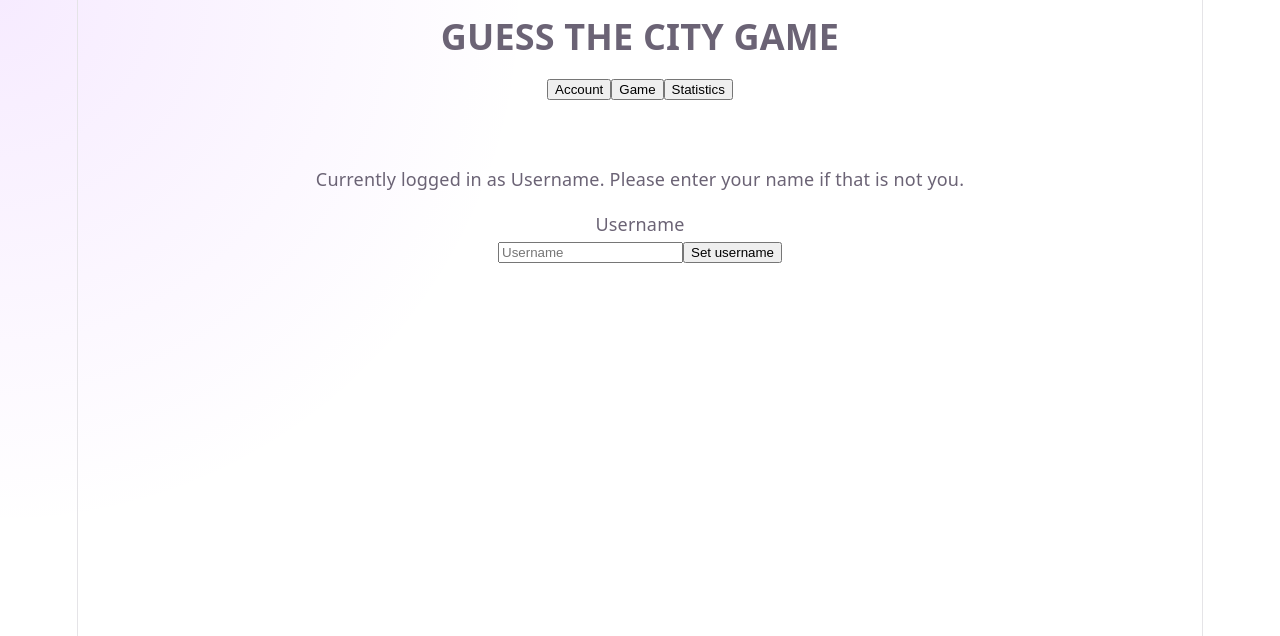
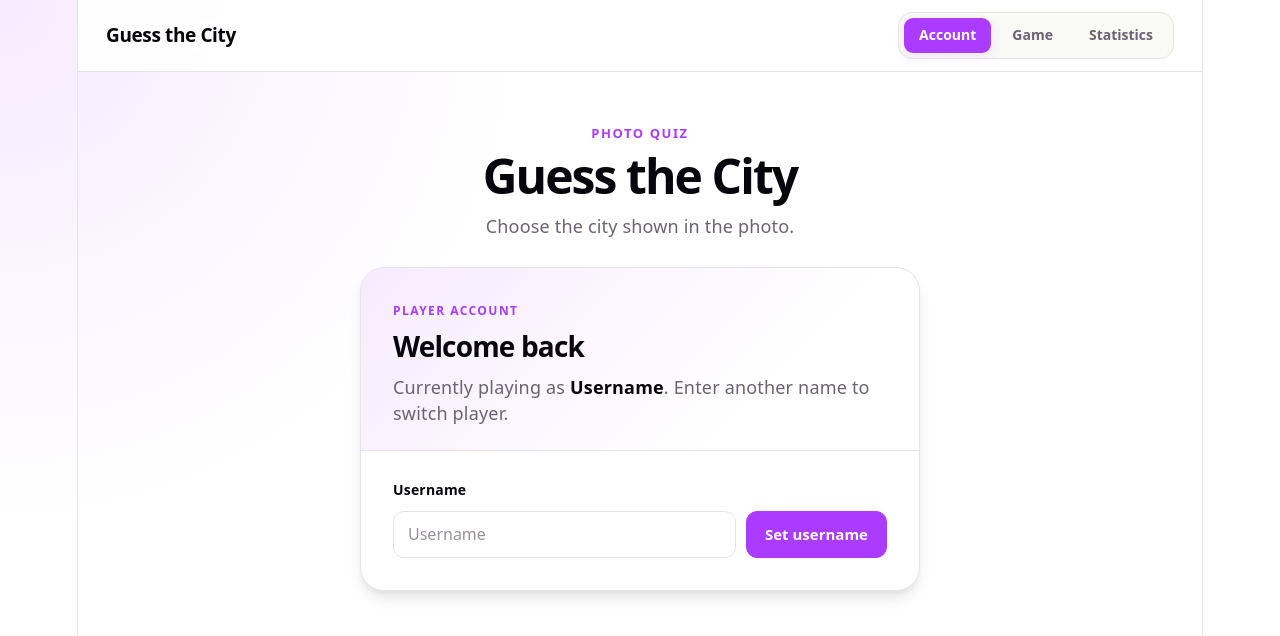
Before and after one commit to sysakm/guess_the_city, a React (Vite) app: page / in a window 1280 px wide. Shown: the top 636 px of the page. Built offline with nearby package versions, Linux system fonts and the light colour scheme; no server answers.

Commit message:
Style app layout and login page

```diff
--- a/src/components/AppLayout.tsx
+++ b/src/components/AppLayout.tsx
@@ -16,25 +16,31 @@ const navItems: Array<{page: AppPage, label: string}> = [
 
 function AppLayout({ activePage, onPageChange, children }: AppLayoutProps) {
     return (
-        <div>
-            <header>
-                <div>
-                    <h1>GUESS THE CITY GAME</h1>
-                </div>
-                <nav>
+        <div className='app-shell'>
+            <header className='app-header'>
+                <span className='app-brand'>Guess the City</span>
+                <nav className='app-nav' aria-label='Main navigation'>
                     {navItems.map((item) => {
                         return (
                             <button
-                                className={activePage === item.page ? 'active' : ''}
+                                className={`app-nav__button ${activePage === item.page ? 'active' : ''}`}
                                 key={item.page}
                                 onClick={() => onPageChange(item.page)}
                                 type='button'
+                                aria-current={activePage === item.page ? 'page' : undefined}
                             >{item.label}</button>
                         )
                     })}
                 </nav>
             </header>
-            <main>{children}</main>
+            <main>
+                <div className='game-card__header'>
+                    <p className='game-card__eyebrow'>Photo quiz</p>
+                    <h1>Guess the City</h1>
+                    <p className='game-card__subtitle'>Choose the city shown in the photo.</p>
+                </div>
+                {children}
+            </main>
         </div>
     )
 }
--- a/src/components/pages/GamePage.tsx
+++ b/src/components/pages/GamePage.tsx
@@ -85,11 +85,6 @@ function GamePage({user}: GamePageProps){
 
     return (
         <section className='game-card'>
-            <div className='game-card__header'>
-                <p className='game-card__eyebrow'>Photo quiz</p>
-                <h1>Guess the City</h1>
-                <p className='game-card__subtitle'>Choose the city shown in the photo.</p>
-            </div>
             {stats && <StatsBox user={user} stats={stats}/>}
             <Photo status={status}/>
             {(status.type === 'success') && options && <AnswerContainer
--- a/src/components/pages/LoginPage.tsx
+++ b/src/components/pages/LoginPage.tsx
@@ -9,8 +9,17 @@ function LoginPage({user, onSubmit}: LoginPageProps) {
     const [currentUser, setCurrentUser] = useState<string>('')
 
     return (
-        <>
+        <section className='login-card'>
+            <div className='login-card__header'>
+                <p className='login-card__eyebrow'>Player account</p>
+                <h2>Welcome back</h2>
+                <p>
+                    Currently playing as <strong>{user}</strong>.
+                    Enter another name to switch player.
+                </p>
+            </div>
             <form
+                className='login-form'
                 onSubmit={(e) => {
                     e.preventDefault()
                     if (!currentUser.trim()) {
@@ -19,10 +28,10 @@ function LoginPage({user, onSubmit}: LoginPageProps) {
                     onSubmit(currentUser.trim())
                 }}
             >
-                <p>Currently logged in as {user}. Please enter your name if that is not you.</p>
-                <label htmlFor='user'>Username</label>
-                <div>
+                <label className='login-form__label' htmlFor='user'>Username</label>
+                <div className='login-form__controls'>
                     <input
+                        className='login-form__input'
                         id='user'
                         name='user'
                         type='text'
@@ -31,10 +40,10 @@ function LoginPage({user, onSubmit}: LoginPageProps) {
                         value={currentUser}
                         onChange={(e) => setCurrentUser(e.target.value)}
                     />
-                    <button type='submit'>Set username</button>
+                    <button className='login-form__submit' type='submit'>Set username</button>
                 </div>
             </form>
-        </>
+        </section>
     )
 }
 
--- a/src/style.css
+++ b/src/style.css
@@ -100,6 +100,66 @@ main {
     padding: 48px 24px;
 }
 
+.app-shell {
+    width: 100%;
+    min-height: 100svh;
+}
+
+.app-header {
+    display: flex;
+    align-items: center;
+    justify-content: space-between;
+    gap: 24px;
+    width: 100%;
+    min-height: 72px;
+    padding: 12px 28px;
+    border-bottom: 1px solid var(--border);
+    background: color-mix(in srgb, var(--bg) 92%, transparent);
+    backdrop-filter: blur(14px);
+}
+
+.app-brand {
+    color: var(--text-h);
+    font: 750 19px/1.2 var(--heading);
+    letter-spacing: -0.02em;
+}
+
+.app-nav {
+    display: flex;
+    gap: 6px;
+    padding: 5px;
+    border: 1px solid var(--border);
+    border-radius: 14px;
+    background: var(--social-bg);
+}
+
+.app-nav__button {
+    padding: 9px 15px;
+    border: 0;
+    border-radius: 9px;
+    color: var(--text);
+    background: transparent;
+    font: 650 14px/1.2 var(--sans);
+    cursor: pointer;
+    transition: color 150ms ease, background-color 150ms ease, transform 150ms ease;
+}
+
+.app-nav__button:hover {
+    color: var(--text-h);
+    background: var(--accent-bg);
+}
+
+.app-nav__button.active {
+    color: #fff;
+    background: var(--accent);
+    box-shadow: 0 4px 12px var(--accent-bg);
+}
+
+.app-nav__button:focus-visible {
+    outline: 3px solid var(--accent-border);
+    outline-offset: 2px;
+}
+
 .game-card {
     width: min(720px, 100%);
     margin: 0 auto;
@@ -111,7 +171,8 @@ main {
 }
 
 .game-card__header {
-    margin-bottom: 24px;
+    width: min(720px, 100%);
+    margin: 0 auto 28px;
 }
 
 .game-card__eyebrow {
@@ -123,7 +184,7 @@ main {
     text-transform: uppercase;
 }
 
-.game-card h1 {
+.game-card__header h1 {
     margin: 0;
     color: var(--text-h);
     font: 700 clamp(32px, 6vw, 48px)/1.1 var(--heading);
@@ -132,6 +193,108 @@ main {
 
 .game-card__subtitle {
     margin: 10px 0 0;
+}
+
+.login-card {
+    width: min(560px, 100%);
+    margin: 0 auto;
+    overflow: hidden;
+    border: 1px solid var(--border);
+    border-radius: 24px;
+    background: var(--bg);
+    box-shadow: var(--shadow);
+    text-align: left;
+}
+
+.login-card__header {
+    padding: 30px 32px 24px;
+    border-bottom: 1px solid var(--border);
+    background: linear-gradient(135deg, var(--accent-bg), transparent 72%);
+}
+
+.login-card__eyebrow {
+    margin: 0 0 6px;
+    color: var(--accent);
+    font-size: 12px;
+    font-weight: 750;
+    letter-spacing: 0.12em;
+    text-transform: uppercase;
+}
+
+.login-card h2 {
+    margin: 0;
+    color: var(--text-h);
+    font: 700 28px/1.2 var(--heading);
+    letter-spacing: -0.03em;
+}
+
+.login-card__header > p:last-child {
+    margin: 10px 0 0;
+}
+
+.login-card__header strong {
+    color: var(--text-h);
+}
+
+.login-form {
+    padding: 26px 32px 32px;
+}
+
+.login-form__label {
+    display: block;
+    margin-bottom: 8px;
+    color: var(--text-h);
+    font-size: 14px;
+    font-weight: 700;
+}
+
+.login-form__controls {
+    display: flex;
+    gap: 10px;
+}
+
+.login-form__input {
+    min-width: 0;
+    flex: 1;
+    padding: 12px 14px;
+    border: 1px solid var(--border);
+    border-radius: 11px;
+    color: var(--text-h);
+    background: var(--bg);
+    font: 16px/1.3 var(--sans);
+    transition: border-color 150ms ease, box-shadow 150ms ease;
+}
+
+.login-form__input::placeholder {
+    color: var(--text);
+    opacity: 0.7;
+}
+
+.login-form__input:focus {
+    border-color: var(--accent);
+    outline: 0;
+    box-shadow: 0 0 0 3px var(--accent-bg);
+}
+
+.login-form__submit {
+    padding: 12px 18px;
+    border: 1px solid var(--accent);
+    border-radius: 11px;
+    color: #fff;
+    background: var(--accent);
+    font: 700 15px/1.2 var(--sans);
+    cursor: pointer;
+    transition: filter 150ms ease, transform 150ms ease;
+}
+
+.login-form__submit:hover {
+    filter: brightness(1.08);
+    transform: translateY(-1px);
+}
+
+.login-form__submit:focus-visible {
+    outline: 3px solid var(--accent-border);
+    outline-offset: 2px;
 }
 
 .stats-box {
@@ -279,6 +442,39 @@ main {
         border-radius: 18px;
     }
 
+    .app-header {
+        align-items: stretch;
+        flex-direction: column;
+        gap: 10px;
+        padding: 16px 12px;
+    }
+
+    .app-brand {
+        text-align: center;
+    }
+
+    .app-nav {
+        width: 100%;
+    }
+
+    .app-nav__button {
+        flex: 1;
+        padding-inline: 8px;
+    }
+
+    .login-card__header,
+    .login-form {
+        padding-inline: 20px;
+    }
+
+    .login-form__controls {
+        flex-direction: column;
+    }
+
+    .login-form__submit {
+        width: 100%;
+    }
+
     .answer-grid {
         grid-template-columns: 1fr;
     }
```
